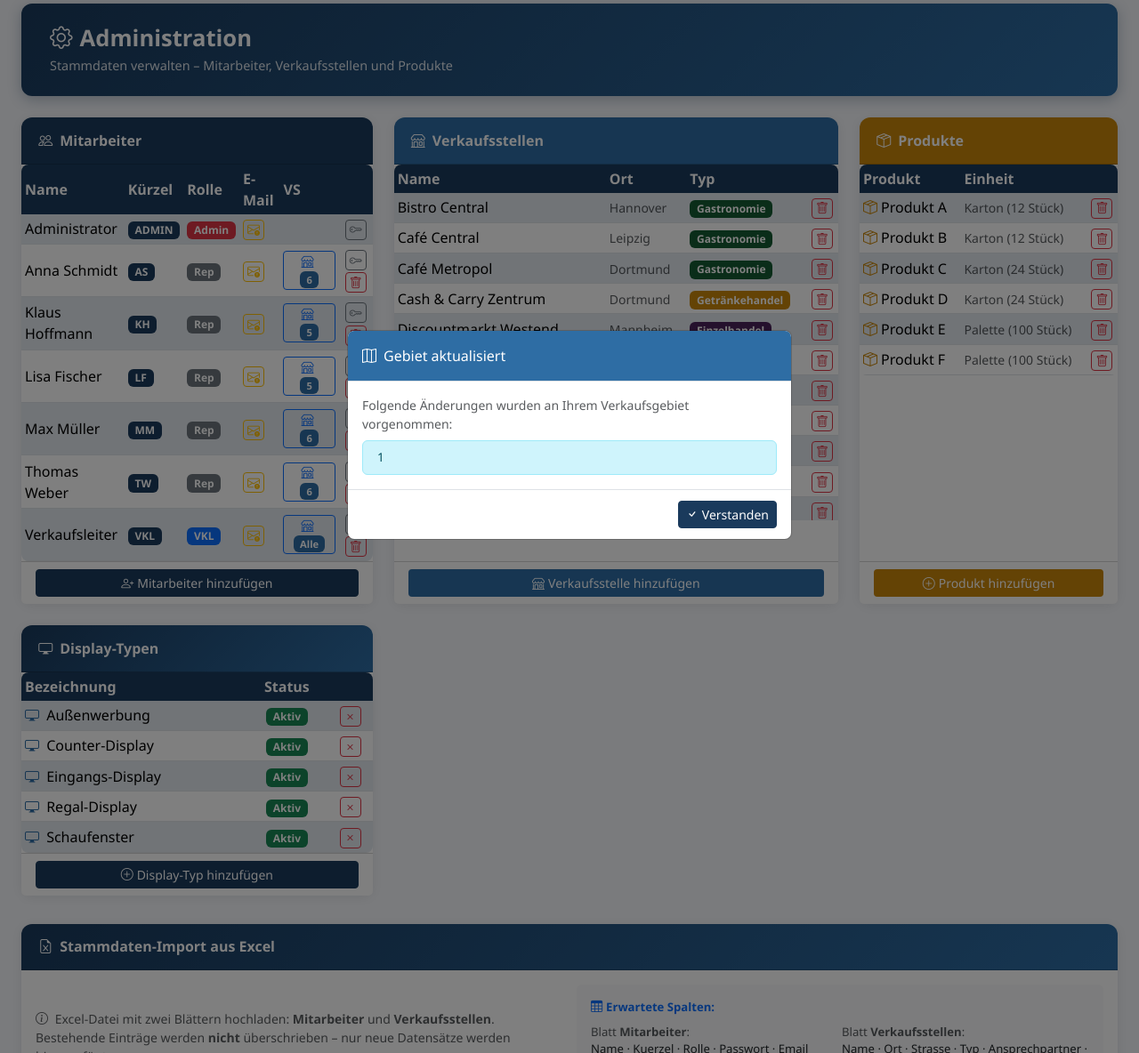
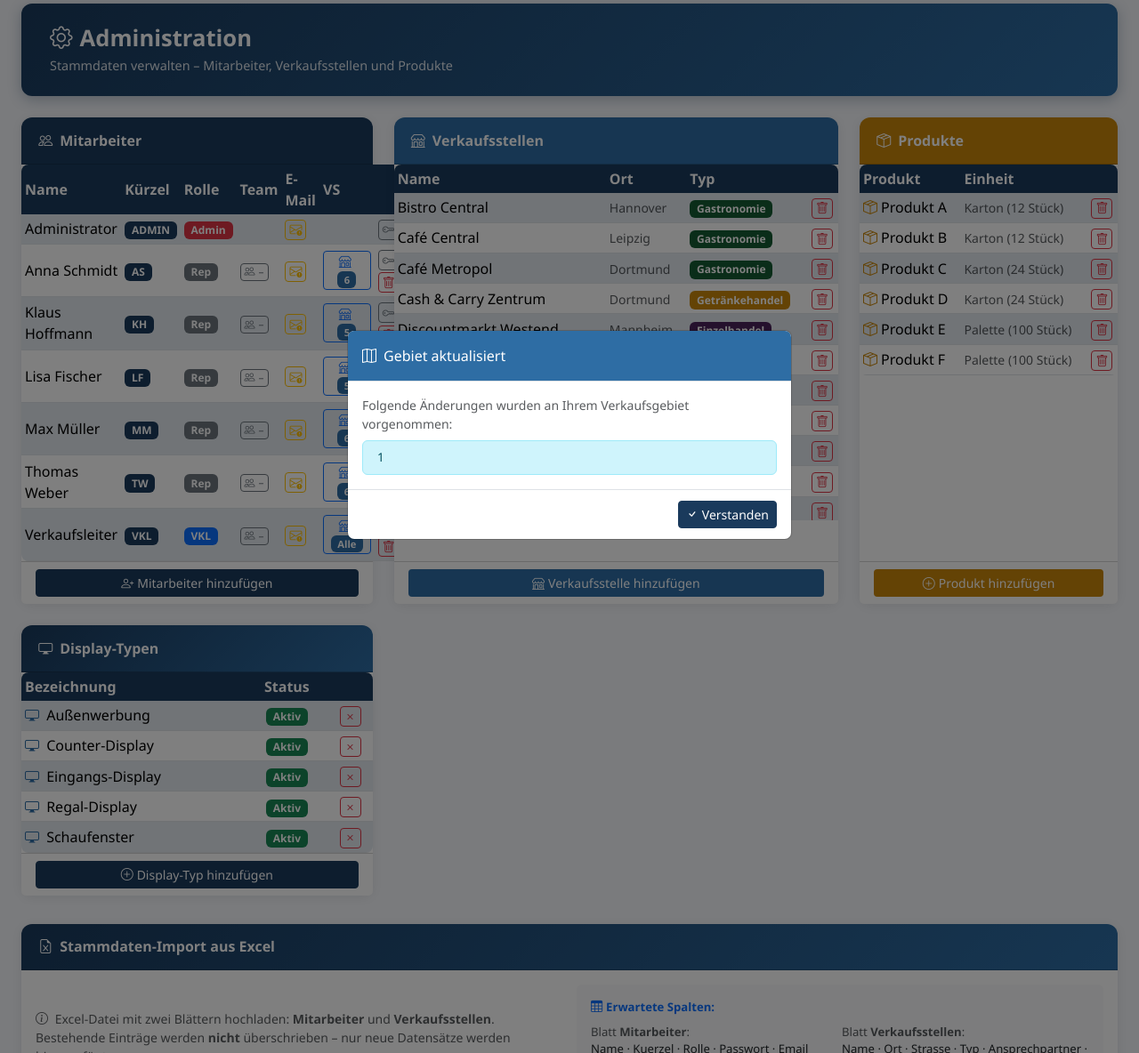
Before and after one commit to jananschuetz-oss/aktionstracker-demo, a Flask app: page /admin in a window 1280 px wide. Shown: the part 206-1390 px from the top of the page at 89% size. Run offline with Flask 3, Linux system fonts and the light colour scheme; the visitor is signed in with stand-in values (Sample User, id 1); data comes from the database, SQL or seed files in the repository; tables that the repository leaves empty hold one stand-in row (values such as "Sample post"); some libraries are stand-ins or nearby versions.

Commit message:
feat: Multi-Team-Feature – VKL mit getrennten Außendienst-Teams
- Neue `team`-Tabelle + `team_id` Spalte auf `mitarbeiter` (Migration)
- Login speichert `team_id` in Session
- Hilfsfunktionen `_team_ma_clause()` und `_team_m_clause()` für sauberes Scoping
- Dashboard, Aktivitäten, Vergleich, Zielzahlen, Karte: VKL sieht nur eigenes Team
- Admin-Routen: Team anlegen, löschen, MA einem Team zuordnen
- Admin-Panel: neue Teams-Karte + Team-Spalte in MA-Tabelle + Team-Modals
- Rückwärtskompatibel: VKL ohne team_id sieht weiterhin alle Reps

Co-Authored-By: Claude Sonnet 4.6 <noreply@anthropic.com>

```diff
--- a/app.py
+++ b/app.py
@@ -397,6 +397,12 @@ def init_db():
                 zuletzt_gesendet TEXT  DEFAULT ''
             )""",
             "INSERT OR IGNORE INTO wochenbericht_config (id) VALUES (1)",
+            # Multi-Team-Feature
+            """CREATE TABLE IF NOT EXISTS team (
+                id   INTEGER PRIMARY KEY AUTOINCREMENT,
+                name TEXT NOT NULL
+            )""",
+            "ALTER TABLE mitarbeiter ADD COLUMN team_id INTEGER REFERENCES team(id) ON DELETE SET NULL",
         ]:
             try:
                 db.execute(migration)
@@ -706,6 +712,31 @@ def manager_required(f):
     return decorated
 
 
+# ─── Team-Filter-Hilfsfunktionen ──────────────────────────────────────────────
+
+def _team_ma_clause(alias='a'):
+    """Gibt (sql_fragment, params) zurück um Aktivitäts-Queries auf das VKL-Team einzugrenzen.
+    Nur aktiv wenn VKL eingeloggt ist UND ein Team zugeordnet hat. Admin und Rep: kein Filter.
+    alias: Tabellen-Alias der aktivitaet-Tabelle in der Query."""
+    if session.get('rolle') == 'verkaufsleiter':
+        tid = session.get('team_id')
+        if tid:
+            return (
+                f' AND {alias}.mitarbeiter_id IN (SELECT id FROM mitarbeiter WHERE team_id = ?)',
+                (tid,)
+            )
+    return '', ()
+
+def _team_m_clause(alias='m'):
+    """Gibt (sql_fragment, params) zurück um mitarbeiter-Queries auf das VKL-Team einzugrenzen.
+    alias: Tabellen-Alias der mitarbeiter-Tabelle."""
+    if session.get('rolle') == 'verkaufsleiter':
+        tid = session.get('team_id')
+        if tid:
+            return f' AND {alias}.team_id = ?', (tid,)
+    return '', ()
+
+
 # ─── Routes: Auth ─────────────────────────────────────────────────────────────
 
 @app.route('/', methods=['GET', 'POST'])
@@ -743,6 +774,7 @@ def login():
             session['name']    = user['name']
             session['kuerzel'] = user['kuerzel']
             session['rolle']   = user['rolle']
+            session['team_id'] = user['team_id'] if 'team_id' in user.keys() else None
             # Karte-Benachrichtigungen in Session laden (für Login-Notification)
             benachrichtigung = user['karte_benachrichtigung'] if 'karte_benachrichtigung' in user.keys() else None
             if benachrichtigung:
@@ -898,6 +930,9 @@ def dashboard():
     # Subquery: Kisten pro Aktivität voraggregieren → verhindert Duplikation von anzahl_displays
     BP = "(SELECT aktivitaet_id, SUM(kisten_anzahl) AS kisten_total FROM bestellposition GROUP BY aktivitaet_id)"
 
+    # Team-Filter (VKL mit zugewiesenem Team sieht nur eigene Team-Mitglieder)
+    t_ma_sql, t_ma_p = _team_ma_clause('a')
+
     if is_manager:
         kw_data = query(f'''
             SELECT strftime('%W', a.datum) AS kw,
@@ -907,10 +942,10 @@ def dashboard():
                    COUNT(a.id) AS besuche
             FROM aktivitaet a
             LEFT JOIN {BP} b ON b.aktivitaet_id = a.id
-            WHERE strftime('%Y', a.datum) = ? {ma_clause}
+            WHERE strftime('%Y', a.datum) = ? {ma_clause}{t_ma_sql}
             GROUP BY kw
             ORDER BY kw
-        ''', (str(jahr),) + ma_params)
+        ''', (str(jahr),) + ma_params + t_ma_p)
     else:
         kw_data = query(f'''
             SELECT strftime('%W', a.datum) AS kw,
@@ -934,8 +969,8 @@ def dashboard():
                    COUNT(DISTINCT a.mitarbeiter_id) AS mitarbeiter_aktiv
             FROM aktivitaet a
             LEFT JOIN {BP} b ON b.aktivitaet_id = a.id
-            WHERE strftime('%Y', a.datum) = ? {ma_clause}
-        ''', (str(jahr),) + ma_params, one=True)
+            WHERE strftime('%Y', a.datum) = ? {ma_clause}{t_ma_sql}
+        ''', (str(jahr),) + ma_params + t_ma_p, one=True)
     else:
         jahres = query(f'''
             SELECT SUM(a.anzahl_displays) AS displays,
@@ -953,9 +988,9 @@ def dashboard():
             FROM bestellposition bp
             JOIN biersorte bs ON bs.id = bp.biersorte_id
             JOIN aktivitaet a ON a.id = bp.aktivitaet_id
-            WHERE strftime('%Y', a.datum) = ? {ma_clause}
+            WHERE strftime('%Y', a.datum) = ? {ma_clause}{t_ma_sql}
             GROUP BY bs.id ORDER BY kisten DESC LIMIT 6
-        ''', (str(jahr),) + ma_params)
+        ''', (str(jahr),) + ma_params + t_ma_p)
     else:
         top_bier = query('''
             SELECT bs.name, SUM(bp.kisten_anzahl) AS kisten
@@ -967,6 +1002,7 @@ def dashboard():
         ''', (str(jahr), session['user_id']))
 
     # Mitarbeiter-Ranking (Manager-Sicht, nur ohne Einzelfilter)
+    t_m_sql, t_m_p = _team_m_clause('m')
     rep_stats = []
     if is_manager and not ma_filter:
         rep_stats = query(f'''
@@ -977,9 +1013,9 @@ def dashboard():
             FROM mitarbeiter m
             JOIN aktivitaet a ON a.mitarbeiter_id = m.id
             LEFT JOIN {BP} b ON b.aktivitaet_id = a.id
-            WHERE strftime('%Y', a.datum) = ?
+            WHERE strftime('%Y', a.datum) = ?{t_m_sql}
             GROUP BY m.id ORDER BY kisten DESC
-        ''', (str(jahr),))
+        ''', (str(jahr),) + t_m_p)
 
     # Letzte Aktivitäten
     if is_manager:
@@ -990,9 +1026,9 @@ def dashboard():
             JOIN mitarbeiter m ON m.id = a.mitarbeiter_id
             JOIN verkaufsstelle v ON v.id = a.verkaufsstelle_id
             LEFT JOIN bestellposition b ON b.aktivitaet_id = a.id
-            WHERE strftime('%Y', a.datum) = ? {ma_clause}
+            WHERE strftime('%Y', a.datum) = ? {ma_clause}{t_ma_sql}
             GROUP BY a.id ORDER BY a.datum DESC, a.erstellt_am DESC LIMIT 10
-        ''', (str(jahr),) + ma_params)
+        ''', (str(jahr),) + ma_params + t_ma_p)
     else:
         letzte = query('''
             SELECT a.id, a.datum, m.name AS mitarbeiter, v.name AS verkaufsstelle,
@@ -1005,7 +1041,11 @@ def dashboard():
             GROUP BY a.id ORDER BY a.datum DESC, a.erstellt_am DESC LIMIT 10
         ''', (str(jahr), session['user_id']))
 
-    alle_ma = query("SELECT id, name FROM mitarbeiter WHERE rolle IN ('rep','verkaufsleiter') ORDER BY name") if is_manager else []
+    _tm_sql, _tm_p = _team_m_clause('m')
+    alle_ma = query(
+        f"SELECT id, name FROM mitarbeiter WHERE rolle IN ('rep','verkaufsleiter'){_tm_sql} ORDER BY name",
+        _tm_p
+    ) if is_manager else []
 
     verfuegbare_jahre = [r[0] for r in query(
         "SELECT DISTINCT CAST(strftime('%Y', datum) AS INTEGER) FROM aktivitaet ORDER BY 1 DESC"
@@ -1387,7 +1427,11 @@ def aktivitaeten_liste():
         if dp:
             disp_detail[a['id']] = dp
 
-    alle_ma = query("SELECT id, name FROM mitarbeiter WHERE rolle IN ('rep','verkaufsleiter') ORDER BY name") if is_manager else []
+    _tm_sql, _tm_p = _team_m_clause('m')
+    alle_ma = query(
+        f"SELECT id, name FROM mitarbeiter m WHERE rolle IN ('rep','verkaufsleiter'){_tm_sql} ORDER BY name",
+        _tm_p
+    ) if is_manager else []
     # Alle VS für Dropdown (inkl. inaktive – für historische Suche)
     alle_vs = query(
         "SELECT id, name, ort, aktiv FROM verkaufsstelle ORDER BY aktiv DESC, name"
@@ -1751,10 +1795,11 @@ def export_excel():
 @app.route('/admin')
 @admin_required
 def admin():
-    mitarbeiter     = query("SELECT * FROM mitarbeiter ORDER BY rolle, name")
+    mitarbeiter     = query("SELECT m.*, t.name AS team_name FROM mitarbeiter m LEFT JOIN team t ON t.id = m.team_id ORDER BY m.rolle, m.name")
     verkaufsstellen = query("SELECT * FROM verkaufsstelle ORDER BY aktiv DESC, name")
     biersorten      = query("SELECT * FROM biersorte ORDER BY name")
     displaysorte    = query("SELECT * FROM displaysorte ORDER BY name")
+    teams           = query("SELECT t.*, COUNT(m.id) AS mitglieder FROM team t LEFT JOIN mitarbeiter m ON m.team_id = t.id GROUP BY t.id ORDER BY t.name")
     mail_konfiguriert = bool(MAIL_SERVER and MAIL_USERNAME)
 
     # Zuordnungen: {mitarbeiter_id: set(verkaufsstelle_id, ...)}
@@ -1791,6 +1836,7 @@ def admin():
         vs_besitzer=vs_besitzer,
         vertretungen=vertretungen,
         alle_ad=alle_ad,
+        teams=teams,
         mail_konfiguriert=mail_konfiguriert)
 
 
@@ -1900,6 +1946,54 @@ def admin_mitarbeiter_passwort(ma_id):
     return redirect(url_for('admin'))
 
 
+@app.route('/admin/team/neu', methods=['POST'])
+@admin_required
+def admin_team_neu():
+    name = request.form.get('name', '').strip()
+    if not name:
+        flash('Bitte einen Teamnamen eingeben.', 'danger')
+        return redirect(url_for('admin'))
+    existing = query("SELECT id FROM team WHERE LOWER(name) = LOWER(?)", (name,), one=True)
+    if existing:
+        flash(f'Ein Team mit dem Namen „{name}" existiert bereits.', 'warning')
+        return redirect(url_for('admin'))
+    execute("INSERT INTO team (name) VALUES (?)", (name,))
+    flash(f'Team „{name}" angelegt.', 'success')
+    return redirect(url_for('admin'))
+
+
+@app.route('/admin/team/<int:team_id>/loeschen', methods=['POST'])
+@admin_required
+def admin_team_loeschen(team_id):
+    team = query("SELECT * FROM team WHERE id=?", (team_id,), one=True)
+    if not team:
+        flash('Team nicht gefunden.', 'danger')
+        return redirect(url_for('admin'))
+    # Mitglieder aus Team austragen (nicht löschen)
+    execute("UPDATE mitarbeiter SET team_id = NULL WHERE team_id = ?", (team_id,))
+    execute("DELETE FROM team WHERE id=?", (team_id,))
+    flash(f'Team „{team["name"]}" gelöscht. Mitglieder wurden keinem Team zugeordnet.', 'success')
+    return redirect(url_for('admin'))
+
+
+@app.route('/admin/mitarbeiter/<int:ma_id>/team', methods=['POST'])
+@admin_required
+def admin_mitarbeiter_team(ma_id):
+    ma = query("SELECT * FROM mitarbeiter WHERE id=?", (ma_id,), one=True)
+    if not ma:
+        flash('Mitarbeiter nicht gefunden.', 'danger')
+        return redirect(url_for('admin'))
+    team_id_raw = request.form.get('team_id', '').strip()
+    team_id = int(team_id_raw) if team_id_raw and team_id_raw.isdigit() else None
+    execute("UPDATE mitarbeiter SET team_id=? WHERE id=?", (team_id, ma_id))
+    if team_id:
+        team = query("SELECT name FROM team WHERE id=?", (team_id,), one=True)
+        flash(f'„{ma["name"]}" dem Team „{team["name"]}" zugeordnet.', 'success')
+    else:
+        flash(f'„{ma["name"]}" aus allen Teams ausgetragen.', 'info')
+    return redirect(url_for('admin'))
+
+
 @app.route('/profil/passwort', methods=['POST'])
 @login_required
 def profil_passwort():
@@ -2283,6 +2377,7 @@ def vergleich():
 
     # IST-Werte aller Reps – Subquery verhindert Doppelung von anzahl_displays
     _BP = "(SELECT aktivitaet_id, SUM(kisten_anzahl) AS kisten_total FROM bestellposition GROUP BY aktivitaet_id)"
+    _vm_sql, _vm_p = _team_m_clause('m')
     ist = query(f'''
         SELECT m.id, m.name, m.kuerzel,
                COALESCE(SUM(a.anzahl_displays), 0) AS displays_ist,
@@ -2293,10 +2388,10 @@ def vergleich():
                ON a.mitarbeiter_id = m.id
               AND strftime('%Y', a.datum) = ?
         LEFT JOIN {_BP} b ON b.aktivitaet_id = a.id
-        WHERE m.rolle IN ('rep','verkaufsleiter')
+        WHERE m.rolle IN ('rep','verkaufsleiter'){_vm_sql}
         GROUP BY m.id
         ORDER BY m.name
-    ''', (str(jahr),))
+    ''', (str(jahr),) + _vm_p)
 
     # Zielzahlen
     ziele_raw = query(
@@ -2320,17 +2415,17 @@ def vergleich():
     disp_soll   = [ziele.get(r['id'], {}).get('displays_ziel', 0) or 0 for r in ist]
 
     # KW-Verlauf je Mitarbeiter (für Liniendiagramm)
-    kw_verlauf = query('''
+    kw_verlauf = query(f'''
         SELECT m.name,
                CAST(strftime('%W', a.datum) AS INTEGER) AS kw,
                COALESCE(SUM(bp.kisten_anzahl), 0) AS kisten
         FROM mitarbeiter m
         JOIN aktivitaet a ON a.mitarbeiter_id = m.id
         LEFT JOIN bestellposition bp ON bp.aktivitaet_id = a.id
-        WHERE strftime('%Y', a.datum) = ? AND m.rolle IN ('rep','verkaufsleiter')
+        WHERE strftime('%Y', a.datum) = ? AND m.rolle IN ('rep','verkaufsleiter'){_vm_sql}
         GROUP BY m.id, kw
         ORDER BY m.name, kw
-    ''', (str(jahr),))
+    ''', (str(jahr),) + _vm_p)
 
     # KW-Verlauf als Dict {rep_name: [(kw, kisten), ...]}
     from collections import defaultdict
@@ -2353,9 +2448,9 @@ def vergleich():
                ON a.mitarbeiter_id = m.id
               AND strftime('%Y', a.datum) = ?
         LEFT JOIN {_BPm} b ON b.aktivitaet_id = a.id
-        WHERE m.rolle IN ('rep','verkaufsleiter')
+        WHERE m.rolle IN ('rep','verkaufsleiter'){_vm_sql}
         GROUP BY m.id, monat
-    ''', (str(jahr),))
+    ''', (str(jahr),) + _vm_p)
 
     # {rep_id: {monat(1–12): {displays, kisten}}}
     monatlich_dict = {}
@@ -2432,7 +2527,10 @@ def vergleich():
     disp_saison_soll   = [zielkurs.get(r['id'], {}).get('kum_d_ziel', 0) or 0 for r in ist]
 
     sk_pct  = [int(x * 100) for x in SONNENSCHLUESSEL]
-    alle_ma = query("SELECT id, name, kuerzel FROM mitarbeiter WHERE rolle IN ('rep','verkaufsleiter') ORDER BY name") if is_manager else []
+    alle_ma = query(
+        f"SELECT id, name, kuerzel FROM mitarbeiter m WHERE rolle IN ('rep','verkaufsleiter'){_vm_sql} ORDER BY name",
+        _vm_p
+    ) if is_manager else []
 
     # Einzelner Rep für Detailansicht (Tabs)
     selected_rep = None
@@ -2475,7 +2573,11 @@ def zielzahlen():
 
     if request.method == 'POST':
         jar = request.form.get('jahr', date.today().year, type=int)
-        reps = query("SELECT id FROM mitarbeiter WHERE rolle IN ('rep','verkaufsleiter')")
+        _zz_sql, _zz_p = _team_m_clause('m')
+        reps = query(
+            f"SELECT id FROM mitarbeiter m WHERE rolle IN ('rep','verkaufsleiter'){_zz_sql}",
+            _zz_p
+        )
 
         for rep in reps:
             d_ziel = request.form.get(f'disp_{rep["id"]}', 0) or 0
@@ -2502,7 +2604,11 @@ def zielzahlen():
         flash(f'Zielzahlen für {jar} gespeichert.', 'success')
         return redirect(url_for('zielzahlen', jahr=jar))
 
-    reps = query("SELECT id, name, kuerzel FROM mitarbeiter WHERE rolle IN ('rep','verkaufsleiter') ORDER BY name")
+    _zz_sql, _zz_p = _team_m_clause('m')
+    reps = query(
+        f"SELECT id, name, kuerzel FROM mitarbeiter m WHERE rolle IN ('rep','verkaufsleiter'){_zz_sql} ORDER BY name",
+        _zz_p
+    )
     ziele_raw = query(
         "SELECT mitarbeiter_id, displays_ziel, kisten_ziel FROM zielzahlen WHERE jahr = ?",
         (str(jahr),)
@@ -2867,7 +2973,11 @@ def karte():
         flash('Die Karten-Funktion ist in Ihrem aktuellen Paket nicht verfügbar.', 'warning')
         return redirect(url_for('dashboard'))
     is_manager = session.get('rolle') in ('admin', 'verkaufsleiter')
-    reps = query("SELECT id, name, kuerzel FROM mitarbeiter WHERE rolle IN ('rep','verkaufsleiter') ORDER BY name")
+    _km_sql, _km_p = _team_m_clause('m')
+    reps = query(
+        f"SELECT id, name, kuerzel FROM mitarbeiter m WHERE rolle IN ('rep','verkaufsleiter'){_km_sql} ORDER BY name",
+        _km_p
+    )
     return render_template('karte.html', reps=reps, is_manager=is_manager, karte_modus=KARTE_MODUS)
 
 
--- a/templates/admin.html
+++ b/templates/admin.html
@@ -16,7 +16,7 @@
       <div class="card-body p-0">
         <table class="table table-sm table-striped mb-0">
           <thead>
-            <tr><th>Name</th><th>Kürzel</th><th>Rolle</th><th>E-Mail</th><th>VS</th><th></th></tr>
+            <tr><th>Name</th><th>Kürzel</th><th>Rolle</th><th>Team</th><th>E-Mail</th><th>VS</th><th></th></tr>
           </thead>
           <tbody>
             {% for m in mitarbeiter %}
@@ -31,6 +31,23 @@
                   <span class="badge bg-primary">VKL</span>
                 {% else %}
                   <span class="badge bg-secondary">Rep</span>
+                {% endif %}
+              </td>
+              <td>
+                {% if m.rolle != 'admin' and teams %}
+                  <button class="btn btn-sm py-0 px-1 {% if m.team_name %}btn-outline-info{% else %}btn-outline-secondary{% endif %}"
+                          data-bs-toggle="modal"
+                          data-bs-target="#modalTeam_{{ m.id }}"
+                          title="Team zuordnen"
+                          style="font-size:.75rem">
+                    {% if m.team_name %}
+                      <i class="bi bi-people-fill me-1"></i>{{ m.team_name }}
+                    {% else %}
+                      <i class="bi bi-people me-1"></i>–
+                    {% endif %}
+                  </button>
+                {% elif m.rolle != 'admin' %}
+                  <span class="text-muted small">–</span>
                 {% endif %}
               </td>
               <td>
@@ -489,6 +506,61 @@
 
 </div>
 
+<!-- Teams verwalten -->
+<div class="card mt-4">
+  <div class="card-header" style="background:linear-gradient(135deg,#0d6efd,#0a58ca)">
+    <i class="bi bi-people-fill me-2"></i>Teams verwalten
+    <span class="badge bg-light text-primary ms-2" style="font-size:.75rem">optional</span>
+  </div>
+  <div class="card-body">
+    <p class="small text-muted mb-3">
+      <i class="bi bi-info-circle me-1"></i>
+      Teams ermöglichen mehrere Verkaufsleiter mit getrennten Außendienst-Gebieten.
+      Jeder VKL sieht nur die Reps seines Teams. Ohne Team-Zuweisung sieht ein VKL alle Mitarbeiter.
+    </p>
+
+    {% if teams %}
+    <div class="row g-3 mb-3">
+      {% for t in teams %}
+      <div class="col-md-3">
+        <div class="border rounded p-3" style="background:#f8f9fa">
+          <div class="d-flex justify-content-between align-items-start">
+            <div>
+              <div class="fw-bold" style="color:#1a3a5c">
+                <i class="bi bi-people me-1"></i>{{ t.name }}
+              </div>
+              <div class="text-muted small mt-1">
+                {{ t.mitglieder }} Mitglied{% if t.mitglieder != 1 %}er{% endif %}
+              </div>
+            </div>
+            <form method="POST" action="{{ url_for('admin_team_loeschen', team_id=t.id) }}"
+                  onsubmit="return confirm('Team „{{ t.name }}" wirklich löschen?\nMitglieder werden keinem Team mehr zugeordnet.')">
+              <button type="submit" class="btn btn-outline-danger btn-sm py-0 px-1" title="Team löschen">
+                <i class="bi bi-trash"></i>
+              </button>
+            </form>
+          </div>
+        </div>
+      </div>
+      {% endfor %}
+    </div>
+    {% else %}
+    <div class="alert alert-light border mb-3">
+      <i class="bi bi-info-circle me-1 text-primary"></i>
+      Noch keine Teams angelegt. Teams werden benötigt wenn mehrere Verkaufsleiter
+      jeweils eigene Außendienst-Teams führen.
+    </div>
+    {% endif %}
+
+    <form method="POST" action="{{ url_for('admin_team_neu') }}" class="d-flex gap-2" style="max-width:400px">
+      <input type="text" name="name" class="form-control" placeholder="Neues Team – z.B. Nord, Süd…" required>
+      <button type="submit" class="btn btn-primary btn-sm" style="white-space:nowrap">
+        <i class="bi bi-plus me-1"></i>Team anlegen
+      </button>
+    </form>
+  </div>
+</div>
+
 <!-- Rechtliche Dokumente -->
 <div class="card mt-4">
   <div class="card-header" style="background:linear-gradient(135deg,#2c3e50,#4a6fa5)">
@@ -815,6 +887,42 @@
 </div>
 {% endfor %}
 
+<!-- Team-Zuordnungs-Modals für jeden Mitarbeiter -->
+{% if teams %}
+{% for m in mitarbeiter %}
+{% if m.rolle != 'admin' %}
+<div class="modal fade" id="modalTeam_{{ m.id }}" tabindex="-1">
+  <div class="modal-dialog modal-sm">
+    <div class="modal-content">
+      <form method="POST" action="{{ url_for('admin_mitarbeiter_team', ma_id=m.id) }}">
+        <div class="modal-header" style="background:#0d6efd;color:white">
+          <h6 class="modal-title"><i class="bi bi-people me-2"></i>Team – {{ m.name }}</h6>
+          <button type="button" class="btn-close btn-close-white" data-bs-dismiss="modal"></button>
+        </div>
+        <div class="modal-body">
+          <label class="form-label small fw-bold">Team zuordnen</label>
+          <select name="team_id" class="form-select">
+            <option value="">– Kein Team –</option>
+            {% for t in teams %}
+            <option value="{{ t.id }}" {% if m.team_id == t.id %}selected{% endif %}>{{ t.name }}</option>
+            {% endfor %}
+          </select>
+          <div class="form-text mt-2">
+            VKL sehen nur Reps ihres Teams. Reps sehen immer nur eigene Daten.
+          </div>
+        </div>
+        <div class="modal-footer py-2">
+          <button type="button" class="btn btn-sm btn-secondary" data-bs-dismiss="modal">Abbrechen</button>
+          <button type="submit" class="btn btn-sm btn-primary"><i class="bi bi-check me-1"></i>Speichern</button>
+        </div>
+      </form>
+    </div>
+  </div>
+</div>
+{% endif %}
+{% endfor %}
+{% endif %}
+
 <!-- Passwort-Modals für jeden Mitarbeiter -->
 {% for m in mitarbeiter %}
 <div class="modal fade" id="modalPw_{{ m.id }}" tabindex="-1">
```
